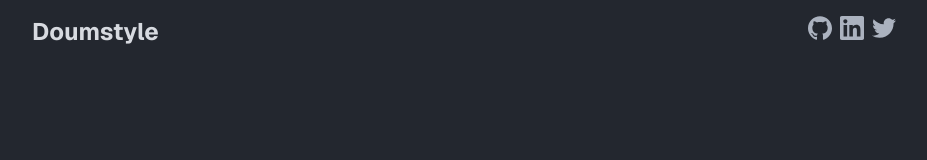
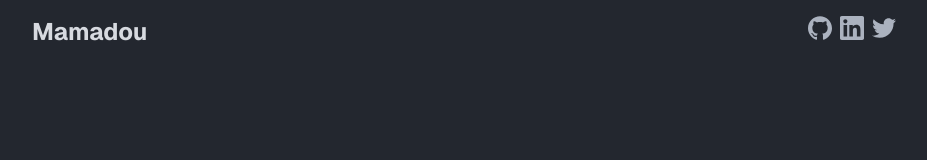
Before and after one commit to doumstyle/portfolio-v2, a Next.js app: page / in a window 1280 px wide. Shown: the top 160 px of the page, without its empty margins (176-1103 px from the left). Built offline with nearby package versions, Linux system fonts and the light colour scheme; a web font is replaced by a local one.

Commit message:
update site url

```diff
--- a/app/_components/Header.tsx
+++ b/app/_components/Header.tsx
@@ -11,7 +11,7 @@
     <header className="sticky top-0 py-4">
       <Section className="flex items-baseline">
         <h1 className="text-2xl font-bold text-primary">
-          <Link href="https://doumstyle.github.io">Doumstyle</Link>
+          <Link href="https://portfolio-v2-two-mu.vercel.app/">Mamadou</Link>
         </h1>
         <div className="flex-1" />
         <ul className="flex items-center gap-2">
```
